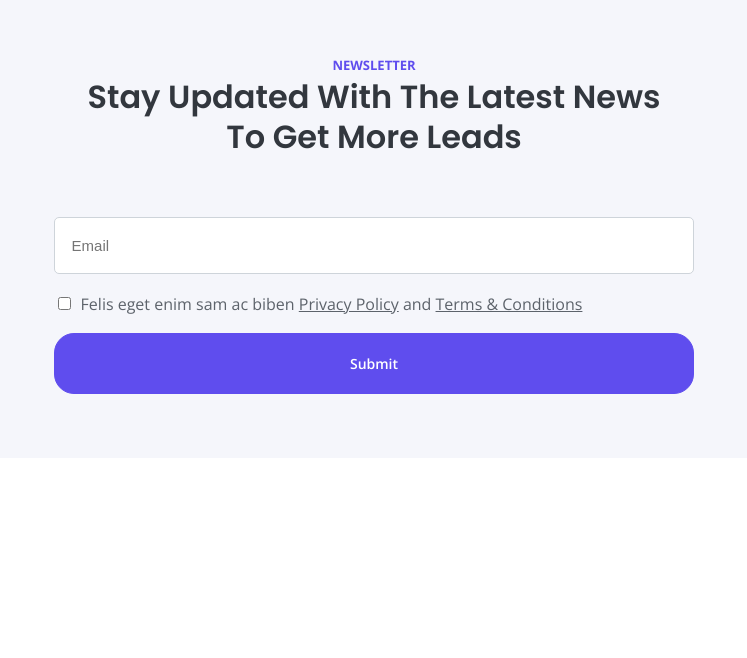
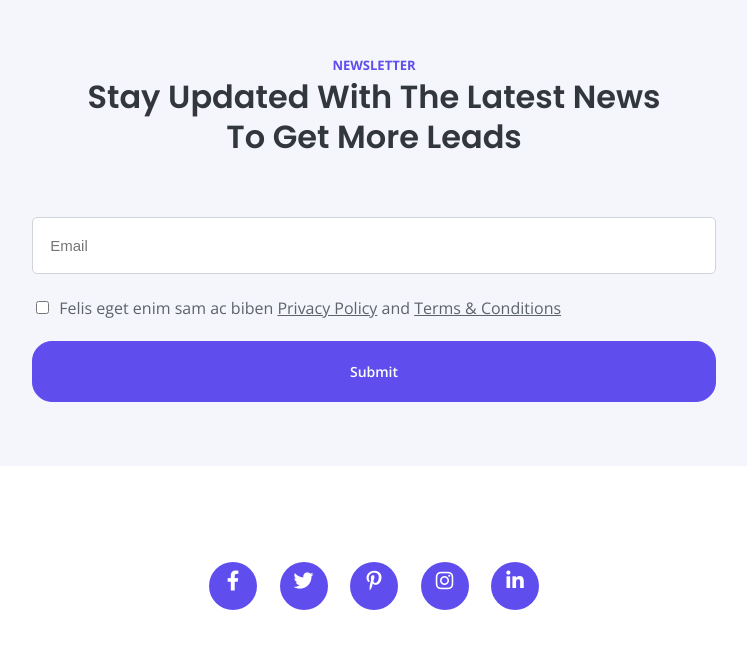
Before and after one commit to BoikoAnastasiia/final_layout_homework, a plain HTML site: page index.html in a window 1280 px wide. Shown: the part 4821-5479 px from the top of the page, without its empty margins (266-1013 px from the left). Before the commit the page ends 5327 px from the top, so only its background shows below. Drawn offline with nearby package versions, Linux system fonts and the light colour scheme.

Commit message:
align doesnt work

```diff
--- a/index.css
+++ b/index.css
@@ -641,7 +641,7 @@ hr {
 
 .form form {
   margin: auto;
-  width: 60%;
+  width: 64%;
 }
 
 .form label {
@@ -666,7 +666,7 @@ hr {
 }
 
 .form label {
-  margin-bottom: 20px;
+  margin-bottom: 24px;
 }
 
 .form input[type='checkbox'] {
@@ -689,3 +689,35 @@ hr {
 }
 
 /* Social Links Styles */
+
+.social ul {
+  display: flex;
+  margin: auto;
+  width: 30%;
+  justify-content: space-between;
+}
+
+.social li {
+  border-radius: 50%;
+  padding: 20px;
+  width: 48px;
+  height: 48px;
+  background-color: var(--main_color);
+  padding: 8px;
+  color: white;
+  text-align: center;
+  font-size: 20px;
+}
+
+.social a {
+  vertical-align: middle;
+  display: inline-block;
+}
+
+.social li:hover > * {
+  color: var(--main_color);
+}
+
+.social li:hover {
+  background-color: var(--background_light);
+}
--- a/index.html
+++ b/index.html
@@ -255,5 +255,15 @@
         <button type="submit" class="small_btn">Submit</button>
     </form></article>
     </section>
+    <section class="social"><ul>
+      <li><a href="https://www.facebook.com/"  target="_blank">
+
+
+<i class="fa-brands fa-facebook-f"></i></a></li>
+      <li><a href="https://twitter.com/" target="_blank"><i class="fa-brands fa-twitter"></i></a></li>
+      <li><a href="https://www.pinterest.com/" target="_blank"><i class="fa-brands fa-pinterest-p"></i></a></li>
+      <li><a href="https://www.instagram.com/" target="_blank"><i class="fa-brands fa-instagram"></i></a></li>
+      <li><a href="https://www.linkedin.com/in/anastasiya-boiko-026238198/" target="_blank"><i class="fa-brands fa-linkedin-in"></i></a></li>
+    </ul></section>
   </body>
 </html>
```
